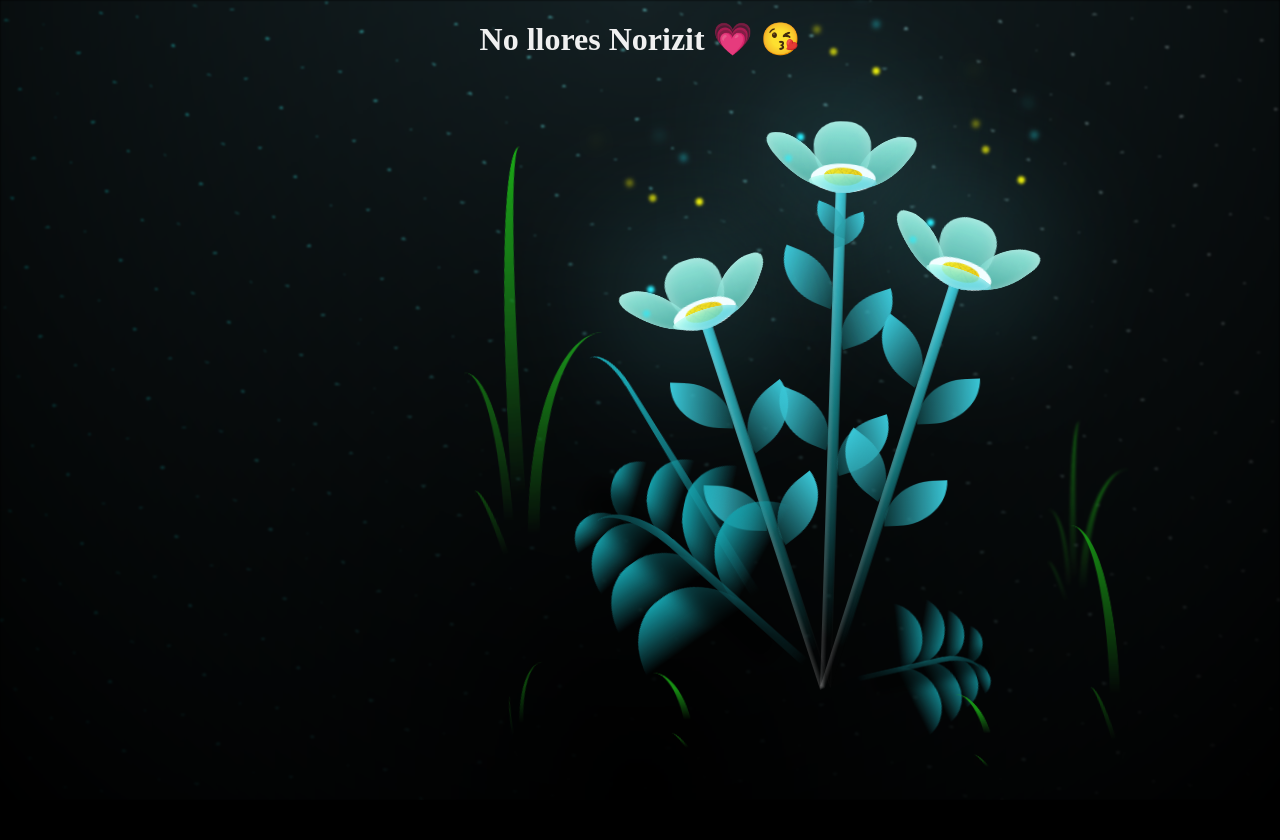
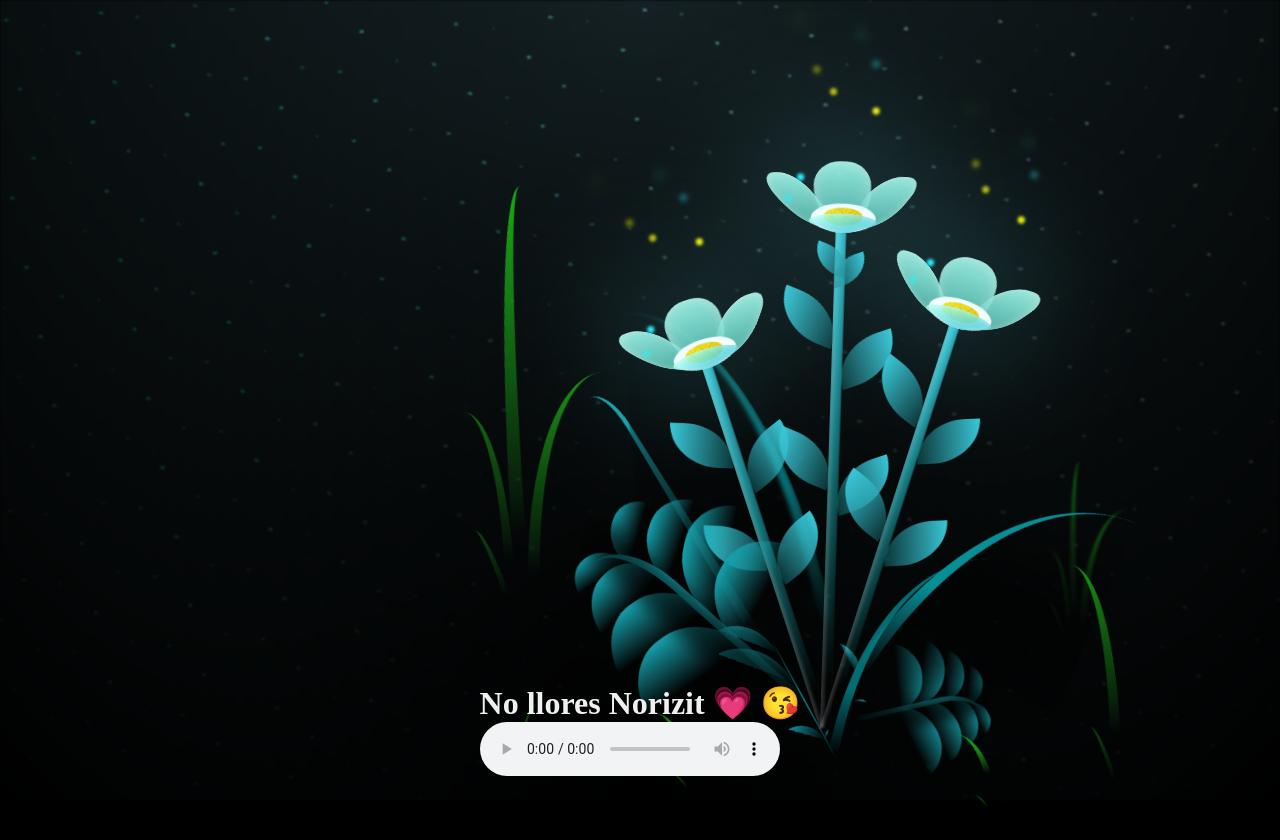
Before and after one commit to omar0402/Norizit, a website: page dist/index.html in a window 1280 px wide. Before the commit the page ends 800 px from the top, so only its background shows below. Drawn offline with Linux system fonts and the light colour scheme; a web font is replaced by a local one.

Commit message:
Displaying audio player

```diff
--- a/dist/flowers.css
+++ b/dist/flowers.css
@@ -12,7 +12,7 @@
 
 body {
   display: flex;
-  align-items: normal;
+  align-items: flex-end;
   justify-content: center;
   min-height: 100vh;
   background-color: var(--dark-color);
--- a/dist/index.html
+++ b/dist/index.html
@@ -12,7 +12,7 @@
 
   <div style="z-index: 2; color: #f0f0f0; padding: 20px;">
     <h1 style="color: #f0f0f0; font-family: 'Style Script';">No llores Norizit &#128151; &#128536;</h1>
-    <audio controls autoplay hidden="true" src="Na Na Na (Dulce Niña).mp3#t=00:01:00"></audio>
+    <audio controls src="Na Na Na (Dulce Niña).mp3#t=00:01:00"></audio>
   </div>
 
   <div class="night"></div>
--- a/package.json
+++ b/package.json
@@ -1,6 +1,6 @@
 {
   "name": "norizit",
-  "version": "1.0.0",
+  "version": "1.0.1",
   "main": "index.js",
   "scripts": {
     "deploy": "gh-pages -d dist"
```
